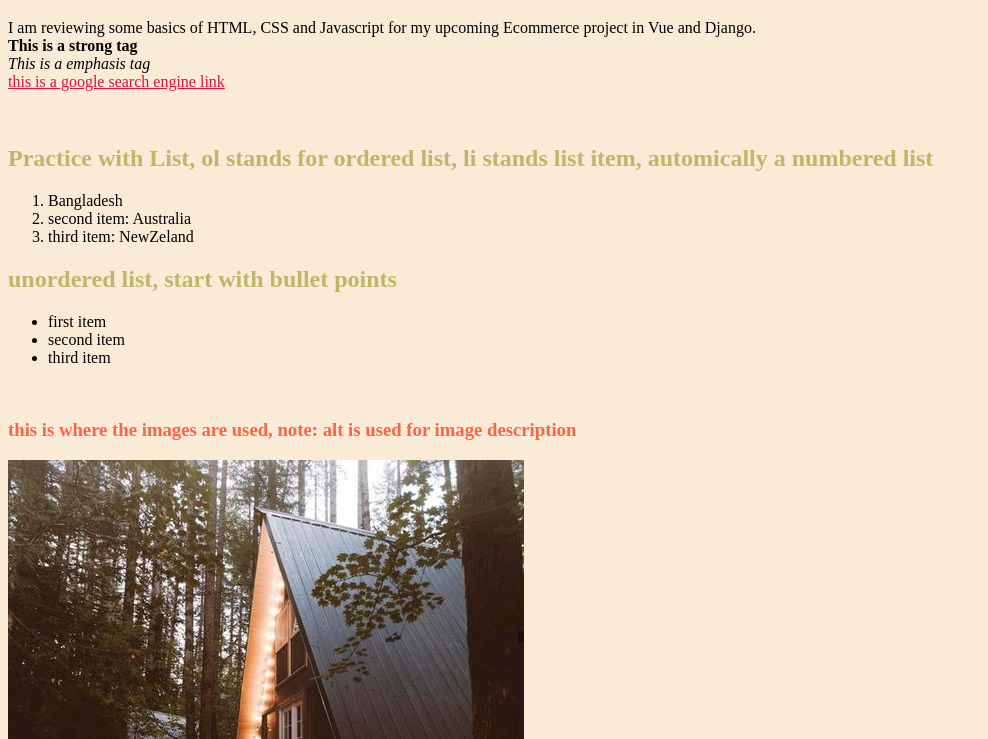
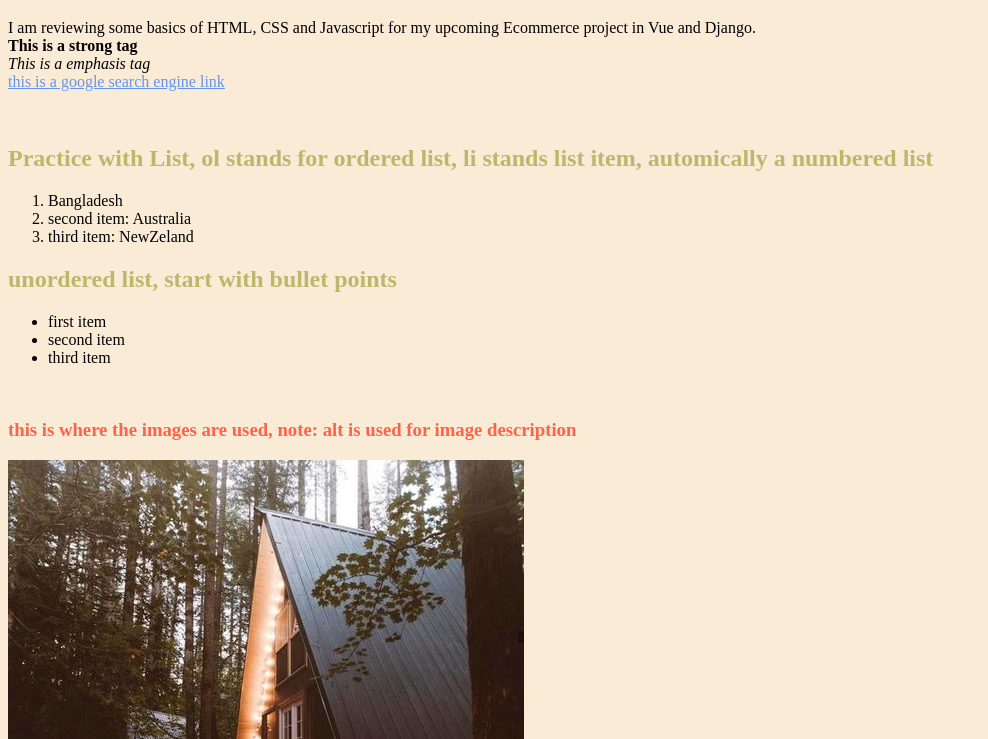
Before and after one commit to omar115/Learn_Web_Development, a plain HTML site: page html-css-basics/index.html in a window 1280 px wide. Shown: the part 61-800 px from the top of the page, without its empty margins (0-988 px from the left). Drawn offline with Linux system fonts and the light colour scheme.

Commit message:
style css updated

```diff
--- a/html-css-basics/css/style.css
+++ b/html-css-basics/css/style.css
@@ -6,7 +6,7 @@ body {
 
 /* this is for hyperlink color */
 a{
-    color: crimson;
+    color: cornflowerblue;
 
 }
 
```
